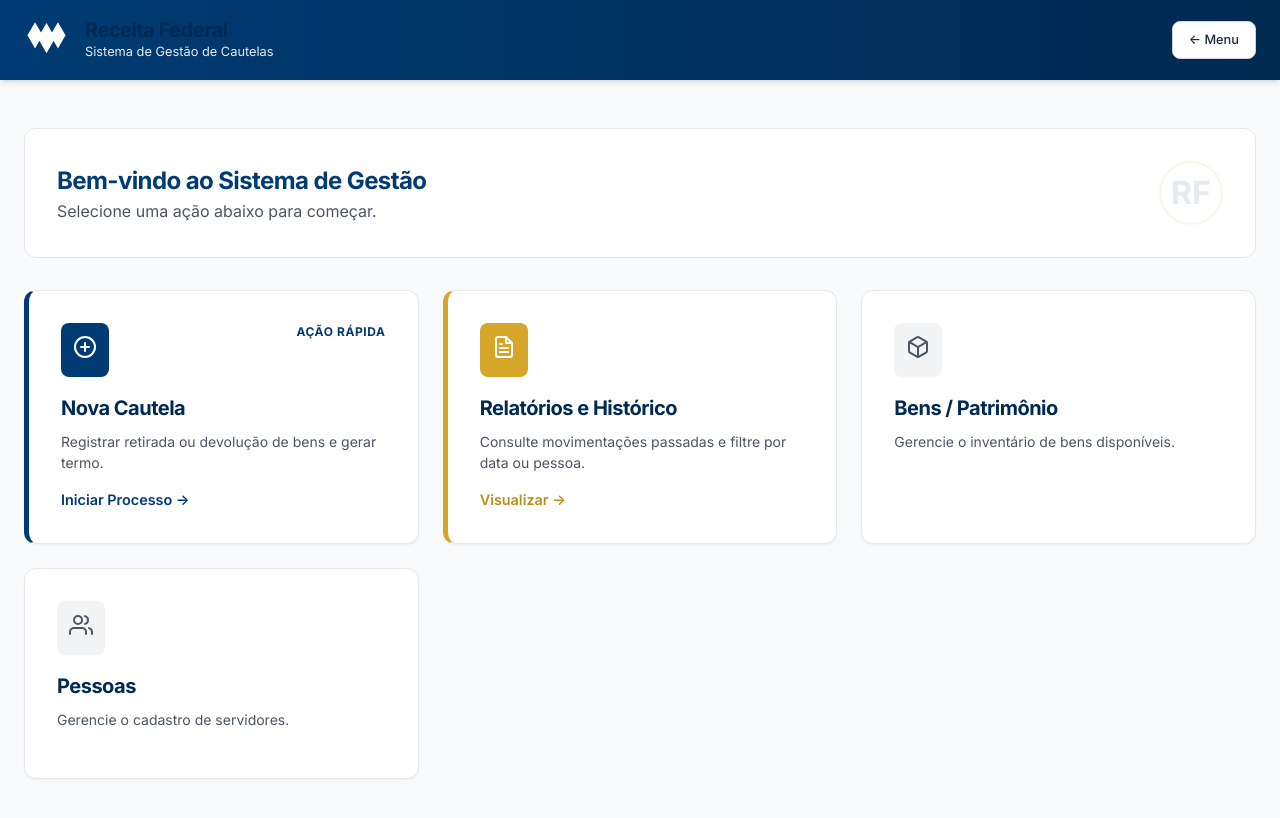
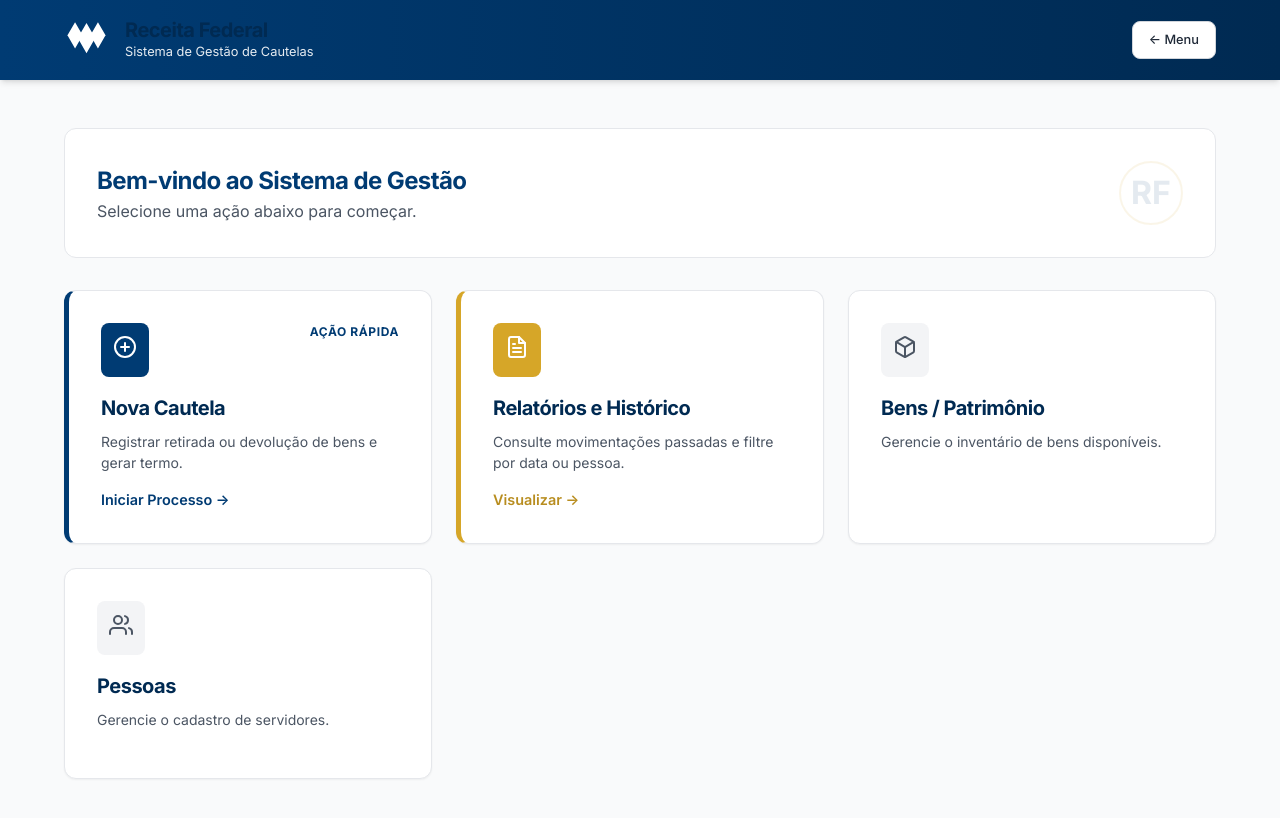
Before and after one commit to Enzodbbruno/Cautelas, a Next.js app in the folder Cautelas/: page / in a window 1280 px wide. Shown: the top 818 px of the page. Built offline with nearby package versions, Linux system fonts and the light colour scheme.

Commit message:
6 Upload

```diff
--- a/Cautelas/src/app/globals.css
+++ b/Cautelas/src/app/globals.css
@@ -80,9 +80,10 @@ a {
 /* Layout */
 .container {
   width: 100%;
-  max-width: 1400px;
+  max-width: 95%;
+  /* Fluid width to adapt to any screen size */
   margin: 0 auto;
-  padding: 0 1.5rem;
+  padding: 0 2rem;
 }
 
 .main-content {
```
Also changed, not shown: Cautelas/src/app/movements/new/movement-form.js (+1 -7 lines).
